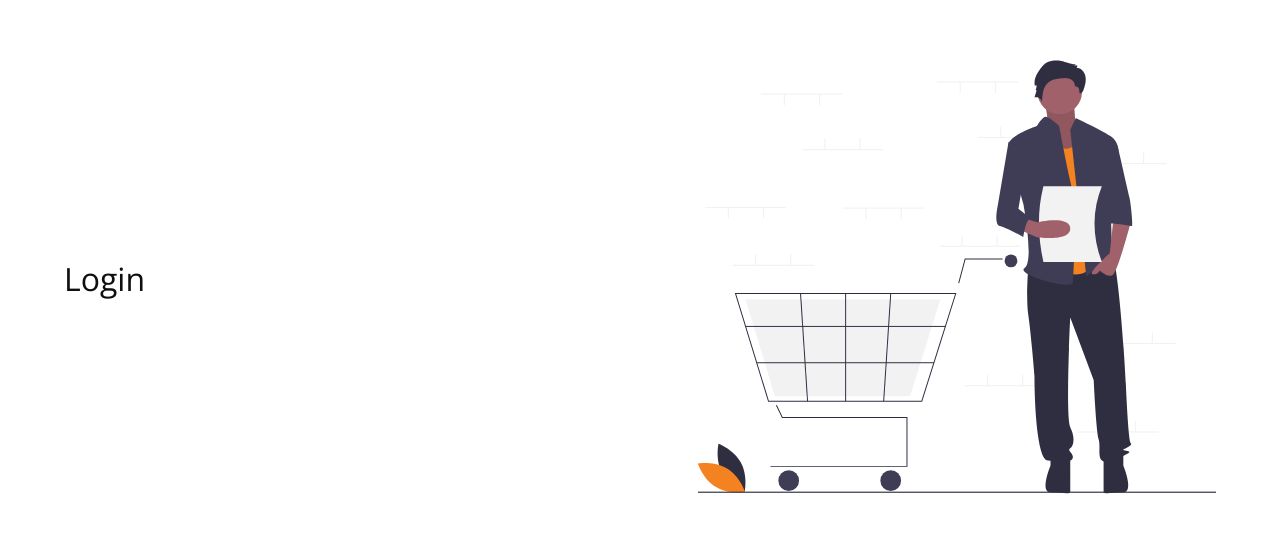
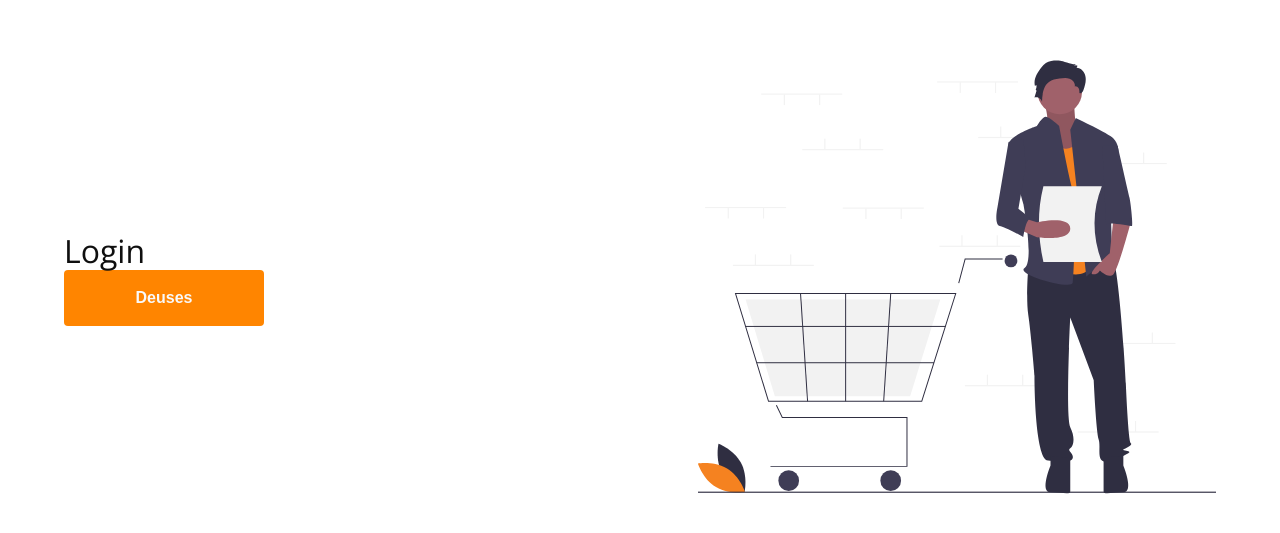
Before and after one commit to vieiramauricio/iron-lad, a Next.js app: page / in a window 1280 px wide. Shown: the part 161-694 px from the top of the page. Built offline with nearby package versions, Linux system fonts and the light colour scheme.

Commit message:
:lipstick: fixed button's colors
fixed button's colors

```diff
--- a/components/Button/index.js
+++ b/components/Button/index.js
@@ -1,16 +1,16 @@
- import React from 'react';
+import React from 'react';
 import { CircularProgress } from '@material-ui/core';
-import { btn } from './button.module.css';
+import ButtonStyled from './styles';
 
-const Button = ({loading, children, handle ,...props}) => {
+const Button = ({children, loading, handle, size,...props}) => {
   return (
-    <button className={btn} {...props} onClick={handle}>
+    <ButtonStyled {...props} onClick={handle}>
       {loading ? (
         <CircularProgress size="10px" color="inherit" />
       ) : (
         children
       )}
-    </button>
+    </ButtonStyled>
   );
 };
 
--- /dev/null
+++ b/components/Button/styles.js
@@ -0,0 +1,18 @@
+import styled from 'styled-components';
+
+export default styled.button`
+  padding: 19px 0;
+  text-transform: unset;
+  background: ${props => (props.color === 'primary' ? '#FF8500' : '#0a57a2')};
+  color: #F9F9F9;
+  font-weight: bold;
+  width: 200px;
+  display: block;
+  cursor: pointer;
+  font-size: 1rem;
+  border-radius: 4px;
+  transition: all 0.3s ease-in;
+  &:hover {
+    background: ${props => (props.color === 'primary' ? '#ED8221' : '#1B78CD')};
+  }
+`;
--- a/pages/index.js
+++ b/pages/index.js
@@ -1,5 +1,6 @@
 import Head from 'next/head';
 import Outside from '../components/layouts/Outside';
+import Button from '../components/Button';
 
 const Login = () => {
   return (
@@ -8,6 +9,10 @@ const Login = () => {
         <title>Login | Iron Lad</title>
       </Head>
       <h1>Login</h1>
+
+      <Button color="primary">
+        Deuses
+      </Button>
     </Outside>
   )
 }
```
Also changed, not shown: components/Button/button.module.css (deleted, +0 -24 lines).
